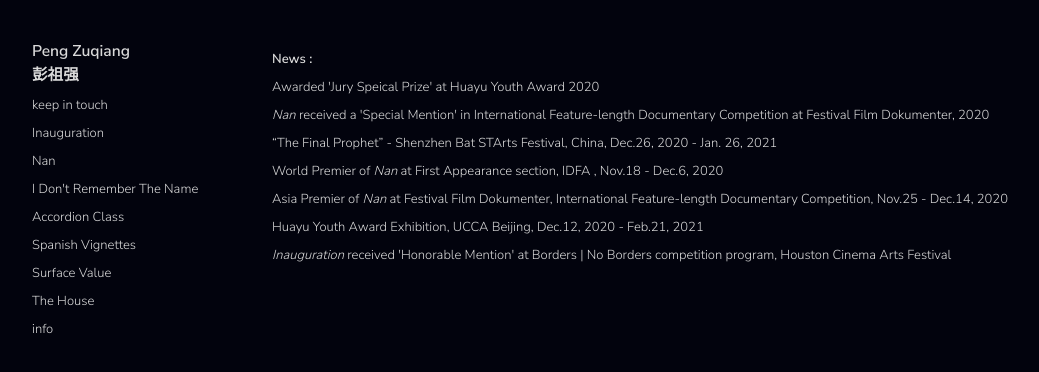
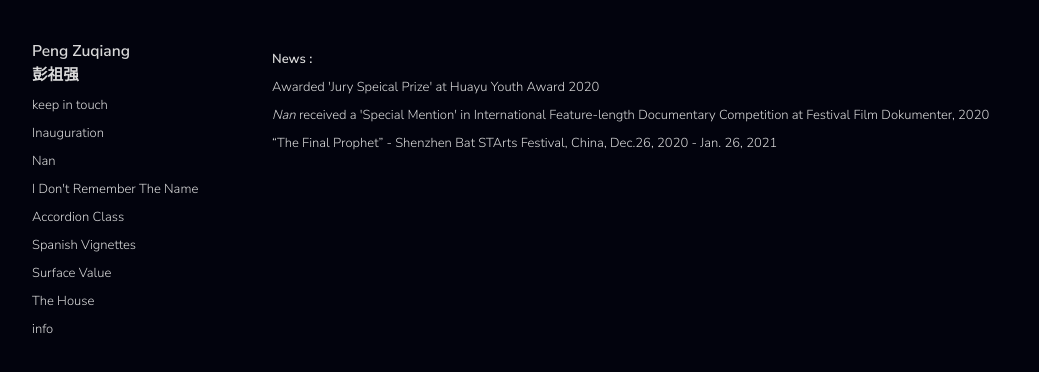
Before and after one commit to JAWeiss89/zuqiangPortfolioReact, a React (Create React App) app: page / in a window 1280 px wide. Shown: the top 372 px of the page, without its empty margins (8-1047 px from the left). Built offline with nearby package versions, Linux system fonts and the light colour scheme.

Commit message:
Delete previous news and correct Nan and info page

```diff
--- a/src/Home.js
+++ b/src/Home.js
@@ -14,13 +14,6 @@ const Home = ({hideNav}) => {
 
             <p>“The Final Prophet” - Shenzhen Bat STArts Festival, China, Dec.26, 2020 - Jan. 26, 2021</p>
 
-            <p>World Premier of <Link to="/nan"><em>Nan</em></Link> at <a href="https://www.idfa.nl/en/film/148171ce-6a64-4764-ad57-76b16f626d64/nan">First Appearance section, IDFA</a> , Nov.18 - Dec.6, 2020</p>
-
-            <p>Asia Premier of <Link to="/nan"><em>Nan</em></Link> at <a href="https://ffd.or.id/film/nan/?lang=en">Festival Film Dokumenter</a>, International Feature-length Documentary Competition, Nov.25 - Dec.14, 2020</p>
-
-            <p><a href="https://ucca.org.cn/en/exhibition/huayu-youth-award-2020/">Huayu Youth Award Exhibition</a>, UCCA Beijing, Dec.12, 2020 - Feb.21, 2021</p>
-
-            <p><Link to="/inauguration"><em>Inauguration</em></Link> received 'Honorable Mention' at <a href="https://www.cinemahtx.org/event/borders-no-borders-documentary-2/">Borders | No Borders competition program</a>, Houston Cinema Arts Festival</p>
         </section>
     )
 }
--- a/src/Info.js
+++ b/src/Info.js
@@ -9,7 +9,7 @@ const Info = ({hideNav}) => {
             <p>-</p>
             <p>Peng Zuqiang makes moving images.</p>
             {/* <p>Zuqiang‘s works have been shown at exhibitions and festivals internationally including Antimatter, Dok Leipzig, Open City Documentary Festival, Connecting Space in Hong Kong, and Museum of Fine Arts, Houston. He has received fellowships and residencies from the MacDowell, Skowhegan, True/False Film Festival, and the Core Program. Zuqiang is part of the film collective Fish in a Pot 🐠.</p> */}
-            <p>Zuqiang’s works have been shown at exhibitions and festivals internationally including Antimatter, Open City Documentary Festival, IDFA, UCCA Beijing, and Museum of Fine Arts, Houston. He has received fellowships and residencies from the MacDowell, Skowhegan, and the Core Program and the Lighthouse Works. He received the ‘Jury Special Prize’ from the 8th Huayu Youth Award, and a ‘Special Mention’ from Festival Film Dokumenter, Yogyakarta for his first feature film.</p>
+            <p>Zuqiang’s works have been shown at exhibitions and festivals internationally including Antimatter, Open City Documentary Festival, IDFA, UCCA Beijing, and Museum of Fine Arts, Houston. He has received fellowships and residencies from the MacDowell, Skowhegan, the Core Program and the Lighthouse Works. He received the ‘Jury Special Prize’ from the 8th Huayu Youth Award, and a ‘Special Mention’ from Festival Film Dokumenter, Yogyakarta for his first feature film.</p>
         </section>
     )
 }
--- a/src/db/films.json
+++ b/src/db/films.json
@@ -34,7 +34,8 @@
         "summaryparagraphs": [
             "A portrait that follows Nan, my uncle who lives with his elderly parents, during the last two years that the three share the same house together. In long, tightly framed shots, a picture emerges of three intimately interwoven lives: the gentle and touching bickering between Nan and his mother, the evenings in front of the television when time seems to stand still, and the minutes ticking by as Grandpa silently peels an apple. It is a meditation on time, disabilities, and the economies of care. A warm and at times humorous ode to informal caregiving and the strength of family ties.",
             "-",
-            " 'Zuqiang's film is neither long nor slow. It simply unfolds at the pace with which Nan and his parents move through the world—the rhythms to which anyone who is invited into their world would be asked to synchronize. Several scenes in the film follow Nan’s actions, sending our restless bodies out of sync. We learn about disability not only as symptoms in a body, but as social relationships—physical and temporal relationships that we too become implicated in. More than discerning narratives or plots, the work that the audience does in these scenes is about syncing with other(’s) rhythms. These are acts of love. The process is imperfect. ' - Sindhu Thirumalaisamy"
+            "'Zuqiang's film is neither long nor slow. It simply unfolds at the pace with which Nan and his parents move through the world—the rhythms to which anyone who is invited into their world would be asked to synchronize. Several scenes in the film follow Nan’s actions, sending our restless bodies out of sync. We learn about disability not only as symptoms in a body, but as social relationships—physical and temporal relationships that we too become implicated in. More than discerning narratives or plots, the work that the audience does in these scenes is about syncing with other(’s) rhythms. These are acts of love. The process is imperfect. ' - Sindhu Thirumalaisamy",
+            "'Special Mention' from Festival Film Dokumenter, Yogyakarta for his feature film."
 
         ],
         "reviews": "Zuqiang's film is neither long nor slow. It simply unfolds at the pace with which Nan and his parents move through the world—the rhythms to which anyone who is invited into their world would be asked to synchronize. Several scenes in the film follow Nan’s actions, sending our restless bodies out of sync. We learn about disability not only as symptoms in a body, but as social relationships—physical and temporal relationships that we too become implicated in. More than discerning narratives or plots, the work that the audience does in these scenes is about syncing with other(’s) rhythms. These are acts of love. The process is imperfect.  -  Sindhu Thirumalaisamy",
```
